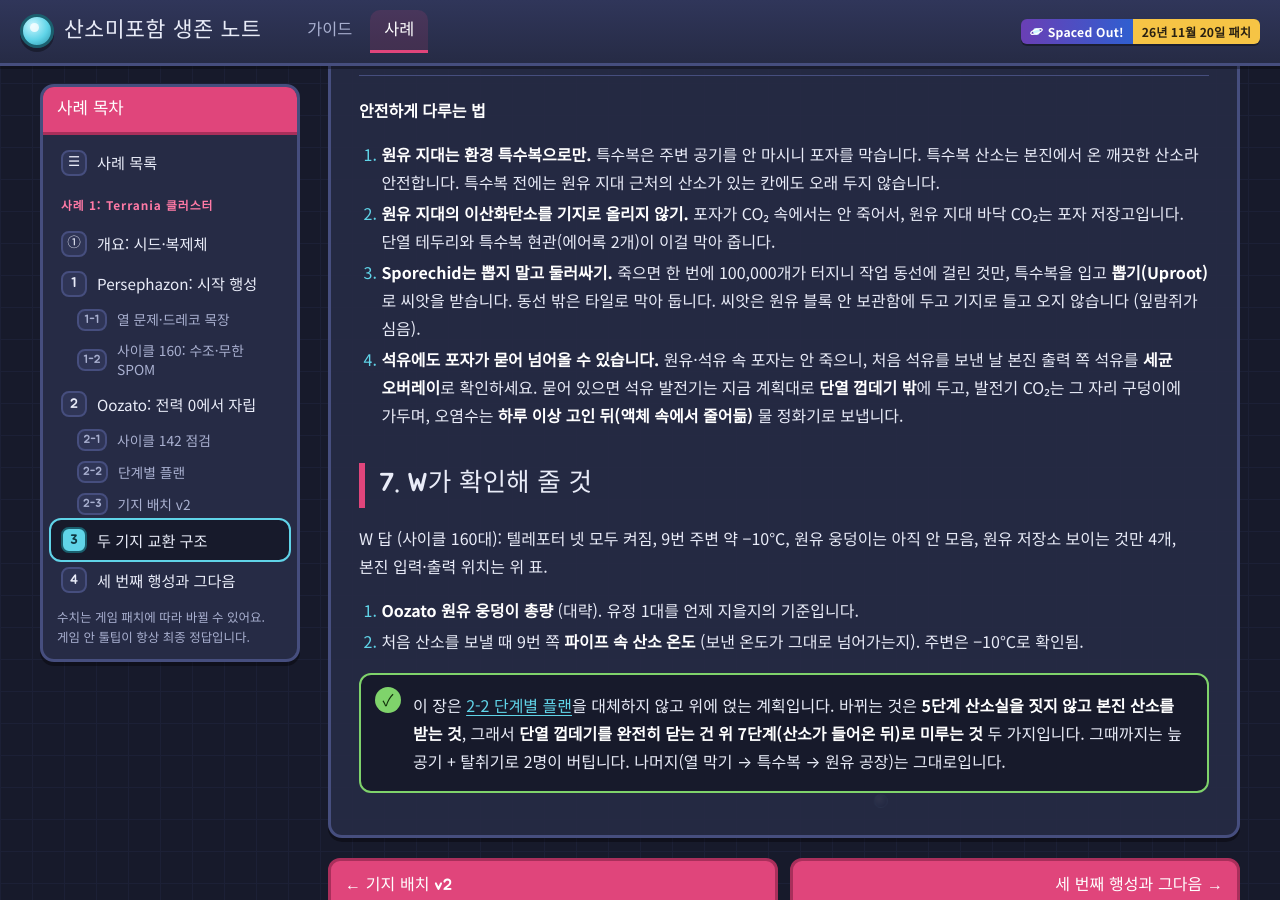
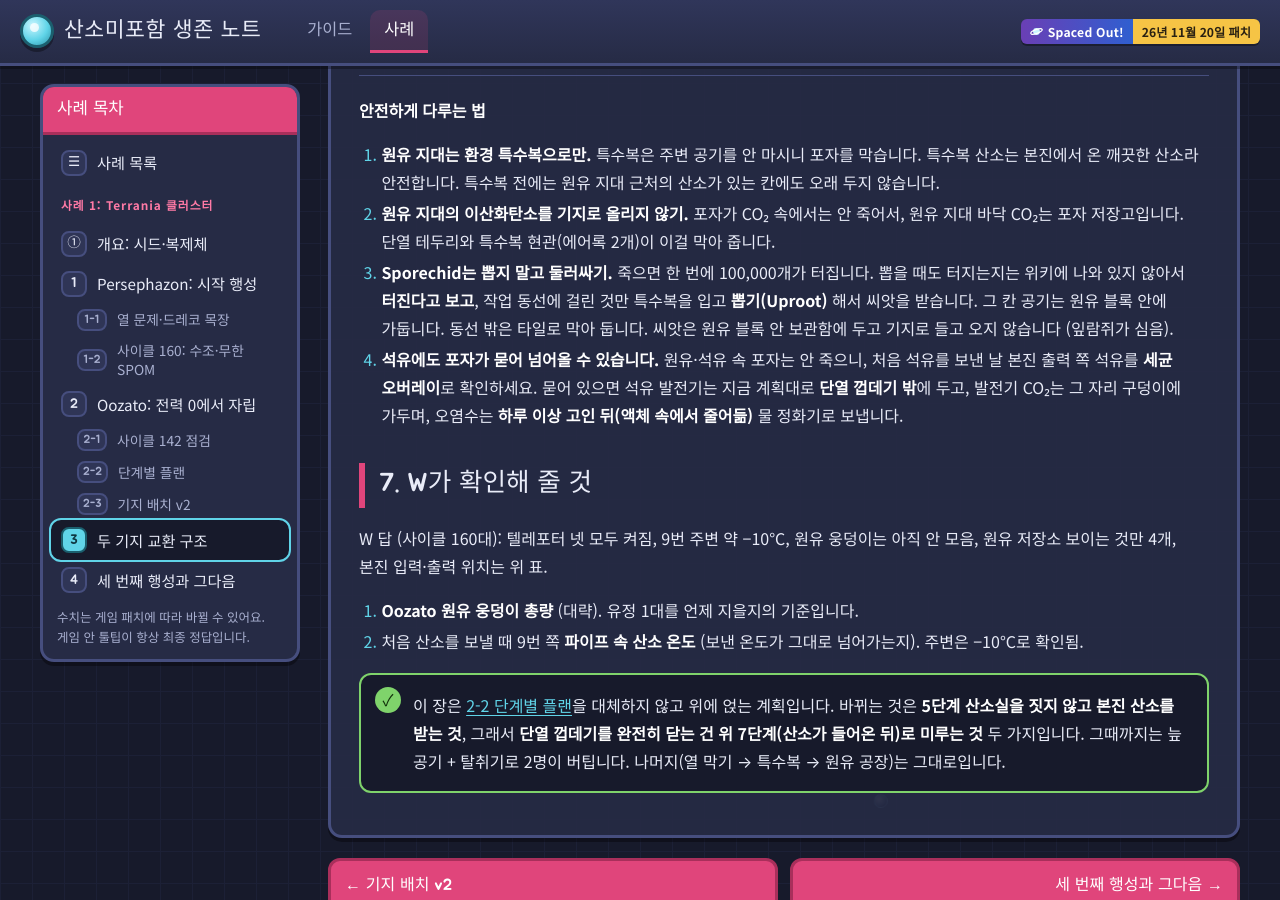
Before and after one commit to zaGamer95/oni, a Jekyll site: the page built from guide/case-1c0-link.md, in a window 1280 px wide and 900 px high, scrolled down 9261 px. Built offline with Jekyll 4.4.1, drawn with Linux system fonts in a browser that asks for light colours.

Commit message:
사례 1 · 3장: Sporechid 뽑기 시 포자 방출은 미확인으로 표기
Co-Authored-By: Claude Opus 5.5 <noreply@anthropic.com>
Claude-Session: https://claude.ai/code/session_01D1TBnQCnXVRd9fWvBAJScZ

```diff
--- a/guide/case-1c0-link.md
+++ b/guide/case-1c0-link.md
@@ -218,7 +218,7 @@ W 판 원유 지대에는 Sporechid가 많습니다. 위키 수치 ([Sporechid](
 
 1. **원유 지대는 환경 특수복으로만.** 특수복은 주변 공기를 안 마시니 포자를 막습니다. 특수복 산소는 본진에서 온 깨끗한 산소라 안전합니다. 특수복 전에는 원유 지대 근처의 산소가 있는 칸에도 오래 두지 않습니다.
 2. **원유 지대의 이산화탄소를 기지로 올리지 않기.** 포자가 CO₂ 속에서는 안 죽어서, 원유 지대 바닥 CO₂는 포자 저장고입니다. 단열 테두리와 특수복 현관(에어록 2개)이 이걸 막아 줍니다.
-3. **Sporechid는 뽑지 말고 둘러싸기.** 죽으면 한 번에 100,000개가 터지니 작업 동선에 걸린 것만, 특수복을 입고 **뽑기(Uproot)** 로 씨앗을 받습니다. 동선 밖은 타일로 막아 둡니다. 씨앗은 원유 블록 안 보관함에 두고 기지로 들고 오지 않습니다 (잎람쥐가 심음).
+3. **Sporechid는 뽑지 말고 둘러싸기.** 죽으면 한 번에 100,000개가 터집니다. 뽑을 때도 터지는지는 위키에 나와 있지 않아서 **터진다고 보고**, 작업 동선에 걸린 것만 특수복을 입고 **뽑기(Uproot)** 해서 씨앗을 받습니다. 그 칸 공기는 원유 블록 안에 가둡니다. 동선 밖은 타일로 막아 둡니다. 씨앗은 원유 블록 안 보관함에 두고 기지로 들고 오지 않습니다 (잎람쥐가 심음).
 4. **석유에도 포자가 묻어 넘어올 수 있습니다.** 원유·석유 속 포자는 안 죽으니, 처음 석유를 보낸 날 본진 출력 쪽 석유를 **세균 오버레이**로 확인하세요. 묻어 있으면 석유 발전기는 지금 계획대로 **단열 껍데기 밖**에 두고, 발전기 CO₂는 그 자리 구덩이에 가두며, 오염수는 **하루 이상 고인 뒤(액체 속에서 줄어듦)** 물 정화기로 보냅니다.
 
 ## 7. W가 확인해 줄 것
```
